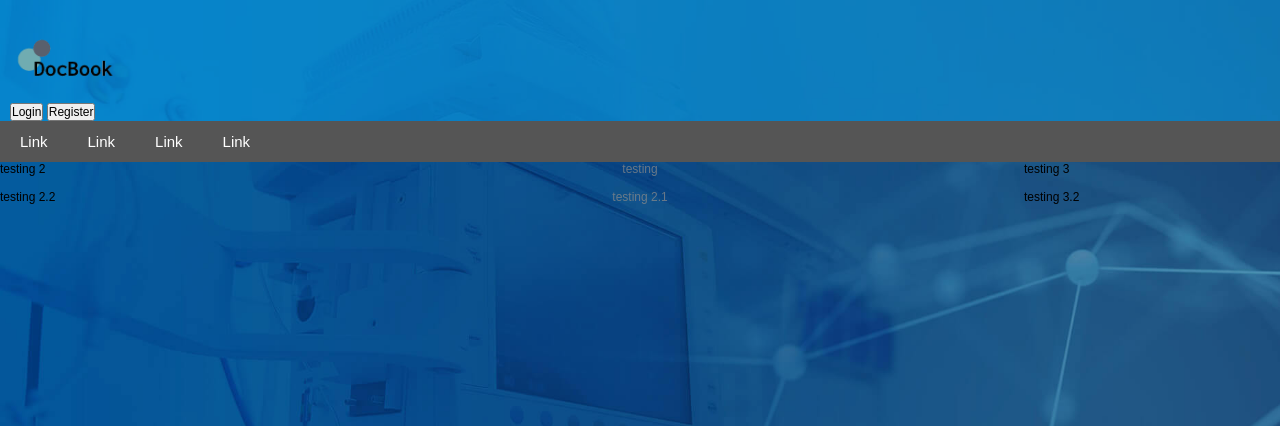
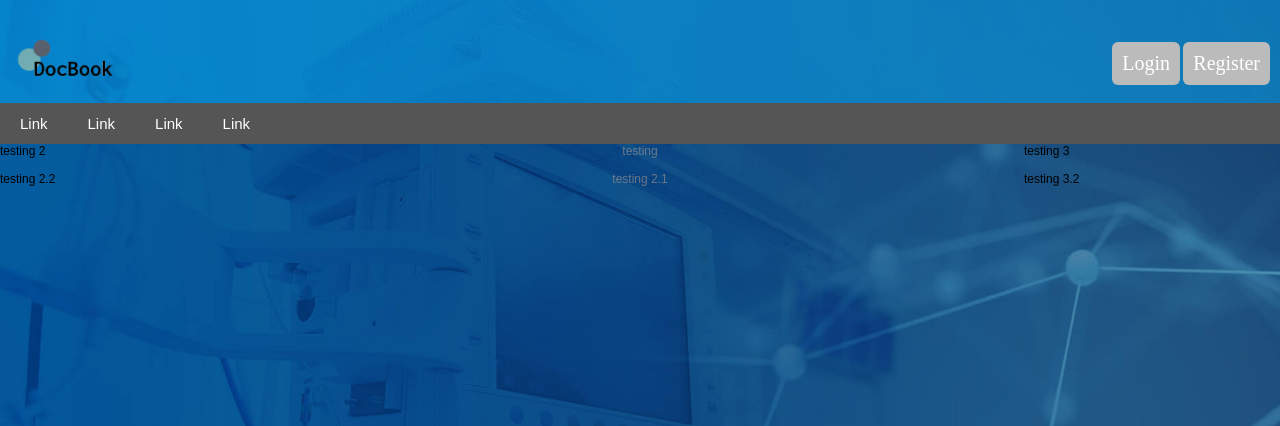
Before and after one commit to VP1996/SES1A-TM-5, a PHP site: the page made by docbook/Home Page.html in a window 1280 px wide. Shown: the top 426 px of the page. Run offline with PHP 8.4, Linux system fonts and the light colour scheme.

Commit message:
homepage buttons added and fixed css

```diff
--- a/docbook/Home Page.html
+++ b/docbook/Home Page.html
@@ -9,7 +9,7 @@
     </head>
 
     <body></body>
-
+    <!--
         <div class="headerMenu">
             <div id="wrapper">
                <div class="logo">
@@ -21,6 +21,29 @@
                         </div>
                   </div>
                </div>
+            </div>
+        </div>
+    -->
+        <div class="headerMenu">
+            <div class="container2">
+                <div class="container2-box" style="flex-basis: 50%;">
+                    <div id="wrapper">
+                        <div class="logo">
+                            <a href="index.html">
+                            <img src="./img/docbook-logo.png"/>
+                            </a>
+                        </div>
+                    </div>
+                </div>
+                <div class="container2-box" style="flex-basis: 50%;">
+                    <div style="text-align: right; padding-right: 10px;">
+                        <br>
+                        <br>
+                        <br>
+                        <button class="loginbutton">Login</button>
+                        <button class="loginbutton">Register</button>
+                    </div>
+                </div>
             </div>
         </div>
 
--- a/docbook/css/style.css
+++ b/docbook/css/style.css
@@ -197,6 +197,37 @@ h1 {
   right: 0;
 }
 
+/*loginandrego*/
+
+.loginbutton {
+  background-color: #bbb;
+  padding: .5em;
+  -moz-border-radius: 5px;
+  -webkit-border-radius: 5px;
+  border-radius: 6px;
+  color: #fff;
+  font-family: 'Oswald';
+  font-size: 20px;
+  text-decoration: none;
+  border: none;
+}
+.loginbutton:hover {
+border: none;
+background: orange;
+box-shadow: 0px 0px 1px #777;
+  }
+
+.registerbutton {
+  background-color: #4CAF50;
+  color: white;
+  padding: 14px 20px;
+  margin: 8px 0;
+  border: none;
+  cursor: pointer;
+  width: 100%;
+
+}
+
 /* footer */
 
 .footer {
```
Also changed, not shown: other parts of docbook/css/style.css (+0 -30 lines).
